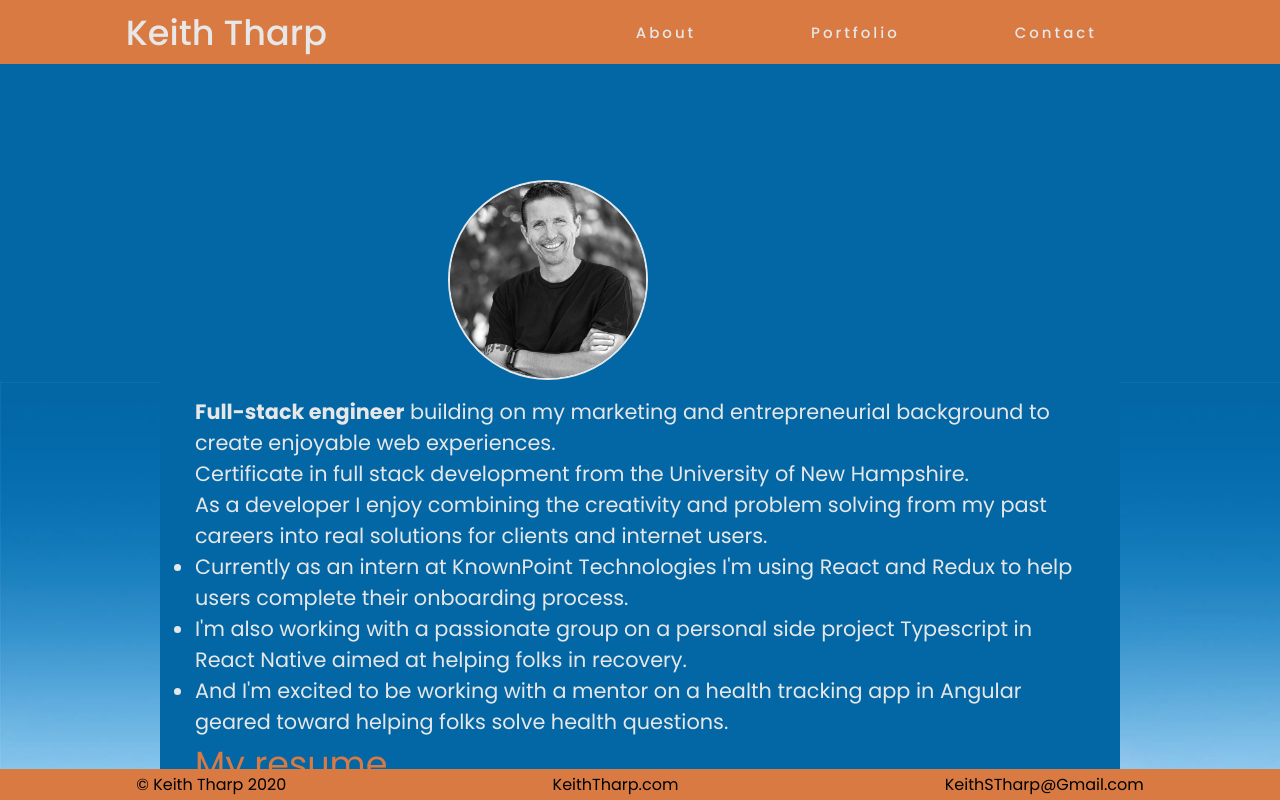
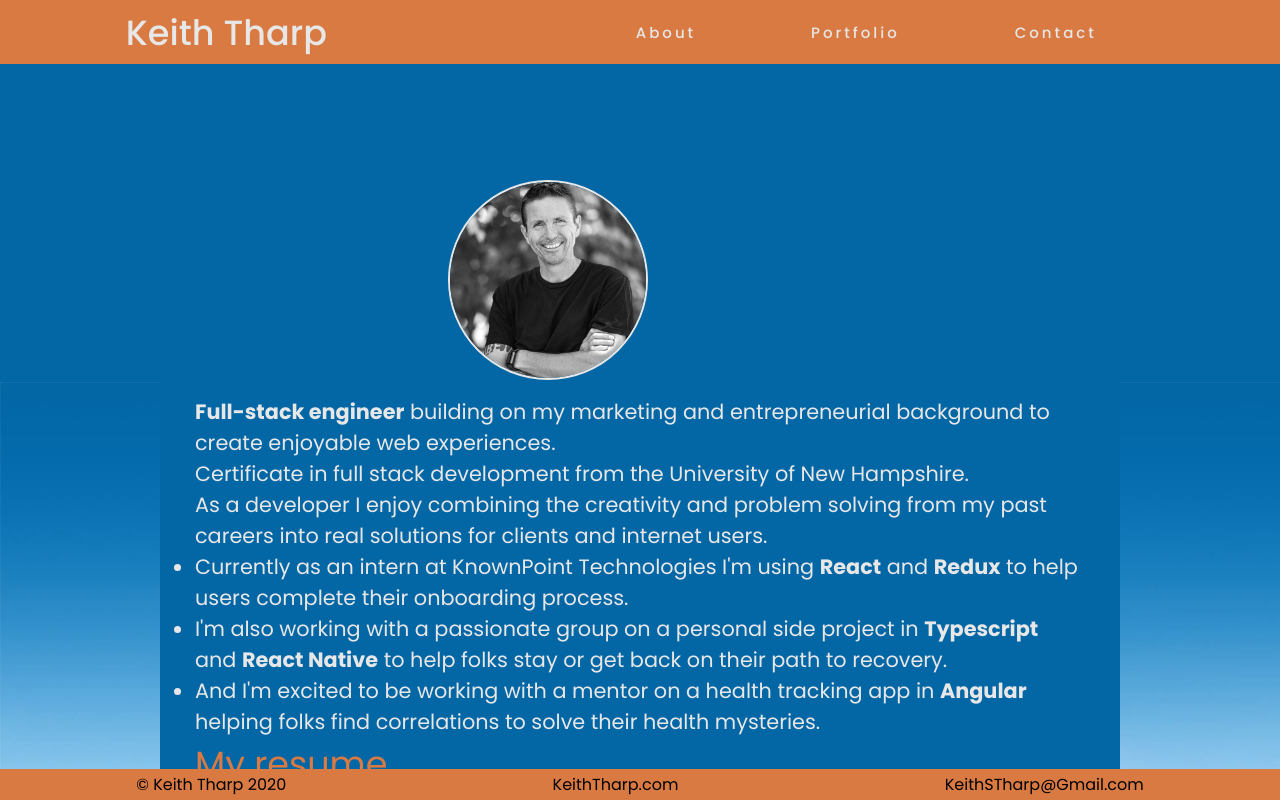
Before and after one commit to keiththarp/Portfolio-Reaction, a React (Create React App) app: page /keith-tharp/about in a window 1280 px wide. Shown: the top 800 px of the page. Built offline with nearby package versions, Linux system fonts and the light colour scheme.

Commit message:
about updates

```diff
--- a/src/views/About.tsx
+++ b/src/views/About.tsx
@@ -10,9 +10,9 @@ export default function About() {
         <p>As a developer I enjoy combining the creativity and problem solving from my past careers
           into real solutions for clients and internet users.</p>
         <ul>
-          <li>Currently as an intern at KnownPoint Technologies I'm using React and Redux to help users complete their onboarding process.</li>
-          <li>I'm also working with a passionate group on a personal side project Typescript in React Native aimed at helping folks in recovery.</li>
-          <li>And I'm excited to be working with a mentor on a health tracking app in Angular geared toward helping folks solve health questions.</li>
+          <li>Currently as an intern at KnownPoint Technologies I'm using <b>React</b> and <b>Redux</b> to help users complete their onboarding process.</li>
+          <li>I'm also working with a passionate group on a personal side project in <b>Typescript</b> and <b>React Native</b> to help folks stay or get back on their path to recovery.</li>
+          <li>And I'm excited to be working with a mentor on a health tracking app in <b>Angular</b> helping folks find correlations to solve their health mysteries.</li>
         </ul>
         <p><a className="resume" href="https://bit.ly/KT-Resume">My resume.</a></p>
       </div>
```
